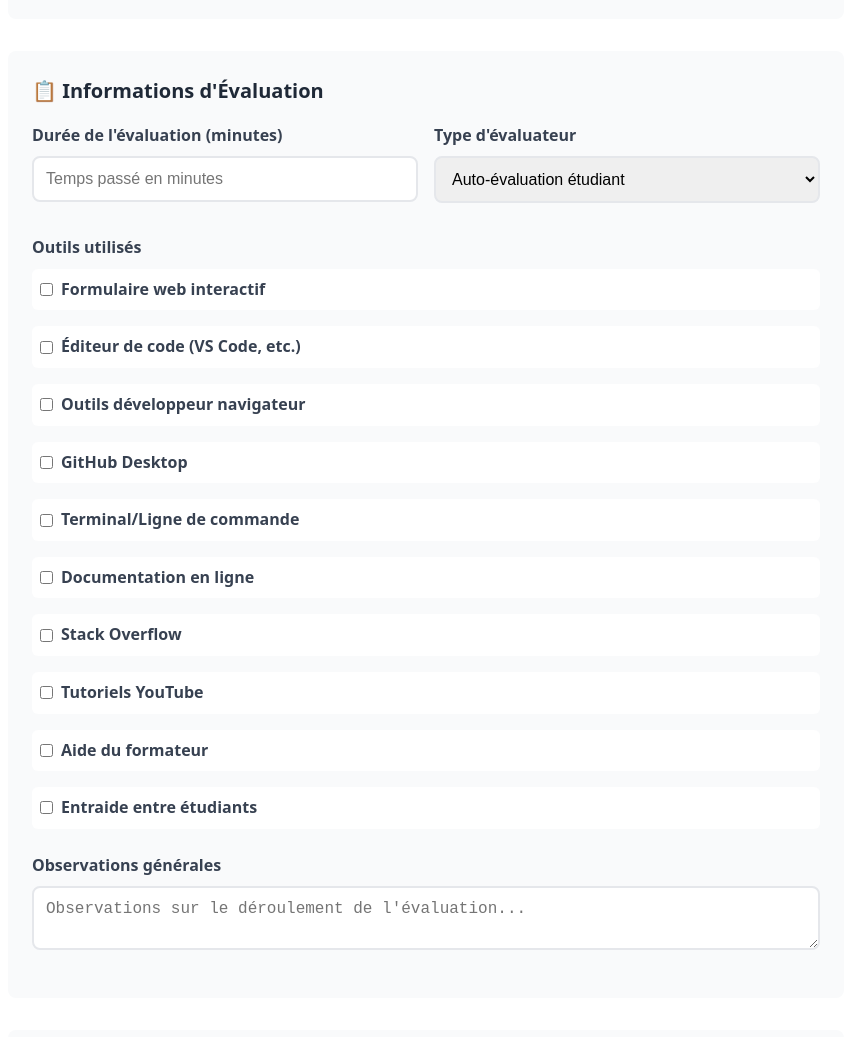
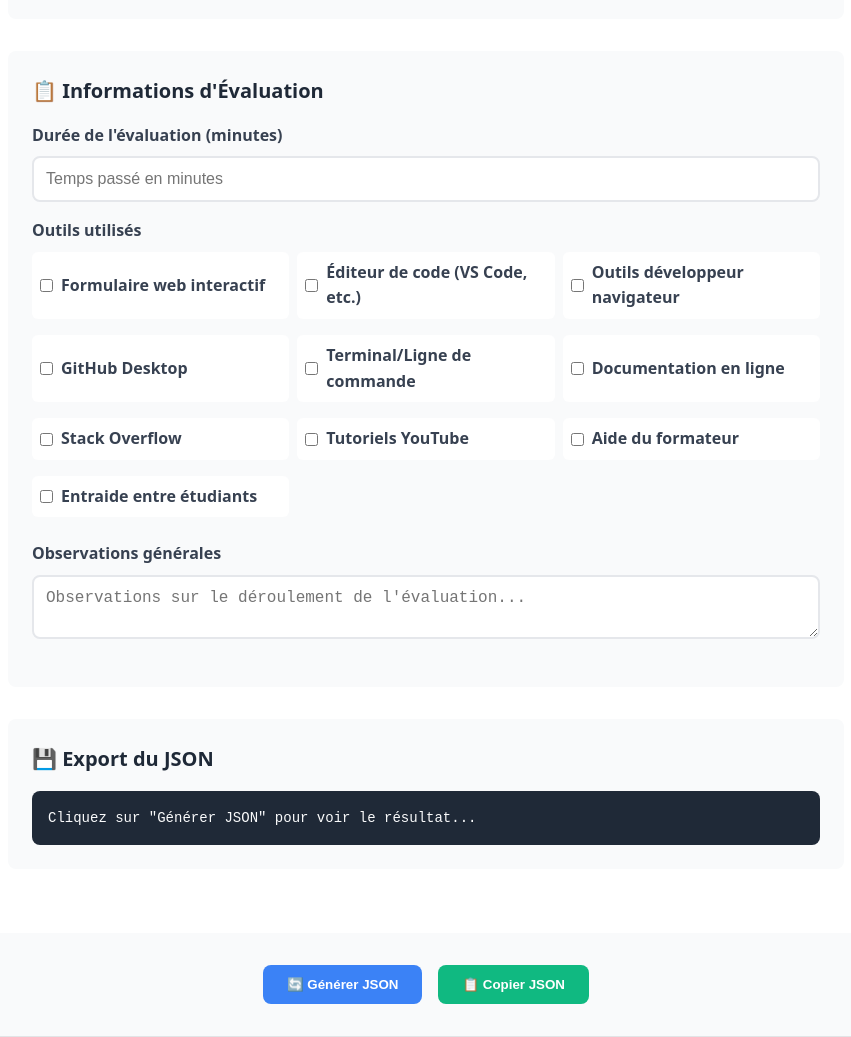
Before and after one commit to aaronZER69/mission-1-api-citations-template, a website: page evaluation-form.html in a window 1280 px wide. Shown: the part 7940-8977 px from the top of the page, without its empty margins (214-1065 px from the left). Drawn offline with Linux system fonts and the light colour scheme.

Commit message:
Ajout d'une classe pour la mise en page des outils et amélioration de la section d'évaluation

```diff
--- a/evaluation-form.html
+++ b/evaluation-form.html
@@ -107,6 +107,16 @@
             margin-top: 1rem;
         }
         .checkbox-group { display: grid; gap: 0.5rem; }
+        .outils-multi-col {
+            display: grid;
+            grid-template-columns: repeat(3, 1fr);
+            gap: 0.5rem;
+        }
+        @media (max-width: 768px) {
+            .outils-multi-col {
+                grid-template-columns: 1fr;
+            }
+        }
         .checkbox-item {
             display: flex;
             align-items: center;
@@ -370,24 +380,14 @@
             <!-- Section Méta-données -->
             <div class="section">
                 <h2>📋 Informations d'Évaluation</h2>
-                <div class="form-row">
-                    <div class="form-group">
-                        <label>Durée de l'évaluation (minutes)</label>
-                        <input type="number" id="duree_evaluation" placeholder="Temps passé en minutes" min="1" max="300">
-                    </div>
-                    <div class="form-group">
-                        <label>Type d'évaluateur</label>
-                        <select id="evaluateur">
-                            <option value="Auto-évaluation étudiant">Auto-évaluation étudiant</option>
-                            <option value="Évaluation formateur">Évaluation formateur</option>
-                            <option value="Évaluation mixte">Évaluation mixte</option>
-                        </select>
-                    </div>
+                <div class="form-group">
+                    <label>Durée de l'évaluation (minutes)</label>
+                    <input type="number" id="duree_evaluation" placeholder="Temps passé en minutes" min="1" max="300">
                 </div>
 
                 <div class="form-group">
                     <label>Outils utilisés</label>
-                    <div class="checkbox-group" id="outils-container"></div>
+                    <div class="checkbox-group outils-multi-col" id="outils-container"></div>
                 </div>
 
                 <div class="form-group">
```
